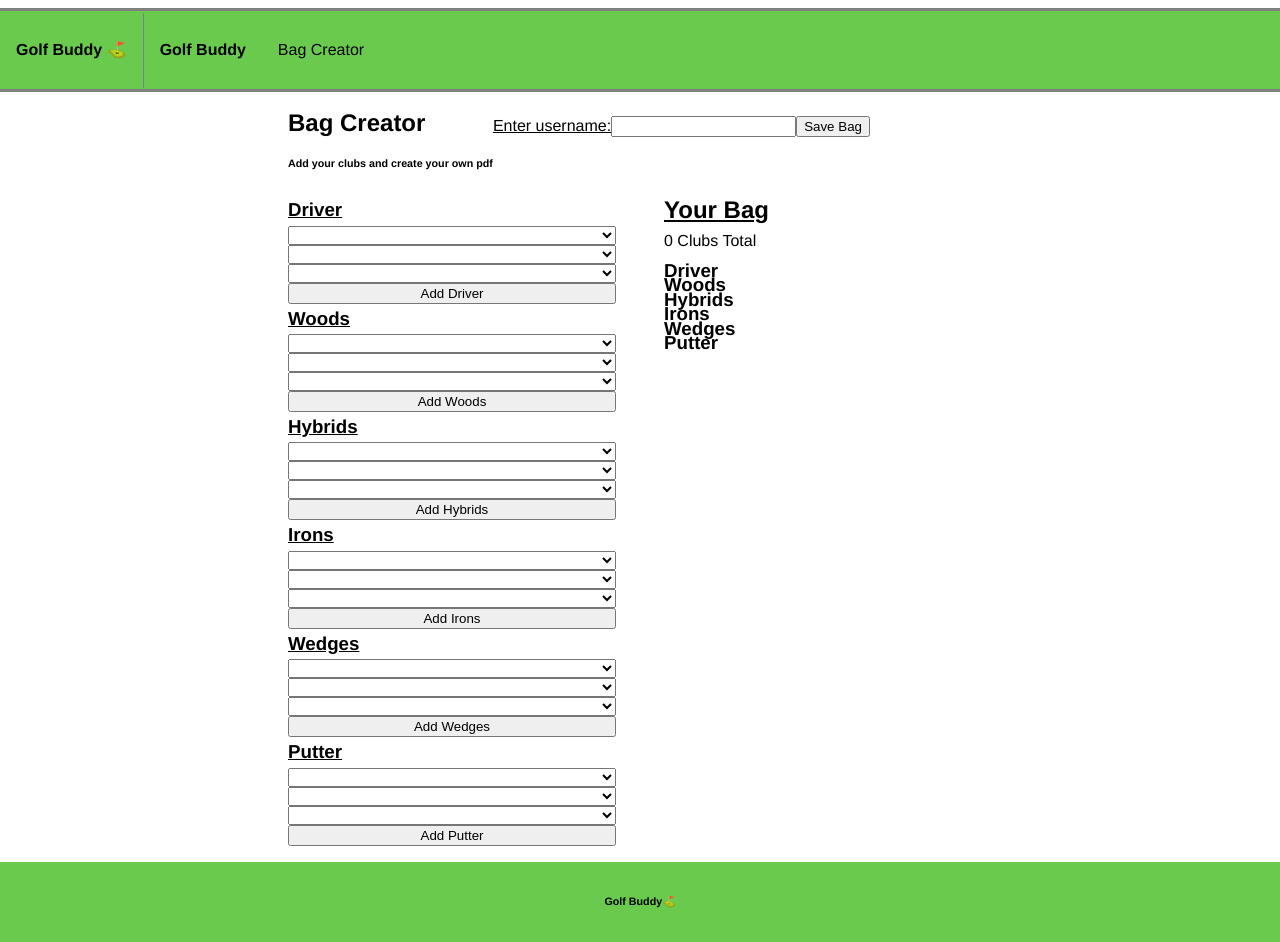
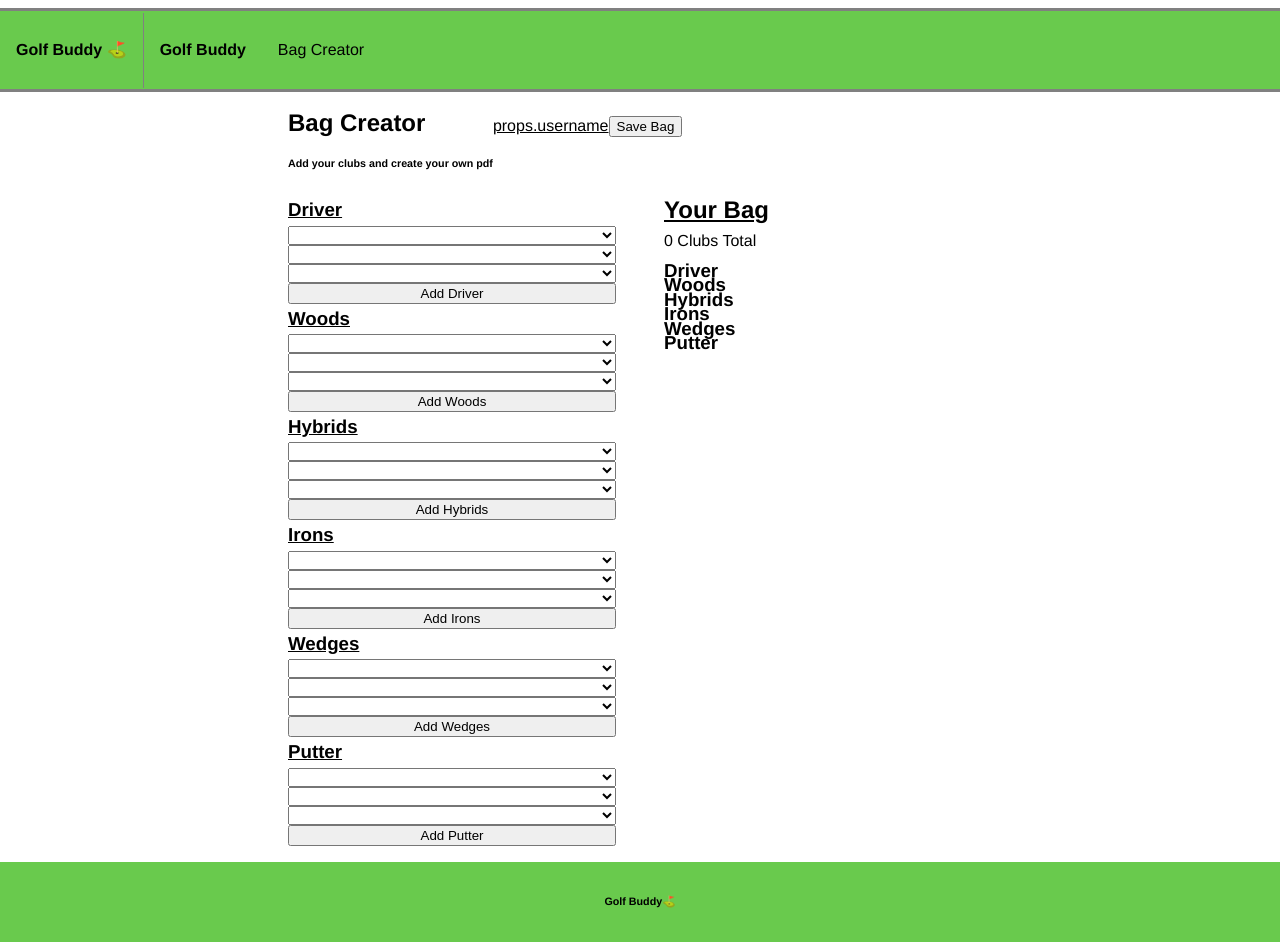
Before and after one commit to poplockndrop1t/golfBuddy, a React (Create React App) app: page /bagCreator in a window 1280 px wide. Built offline with nearby package versions, Linux system fonts and the light colour scheme.

Commit message:
Add sign in component

```diff
--- a/src/Components/BagCreator/BagCreator.js
+++ b/src/Components/BagCreator/BagCreator.js
@@ -4,10 +4,6 @@ import YourBag from './YourBag/YourBag.js';
 import './BagCreator.css';
 
 function BagCreator(props) {
-
-  function handleChange(event) {
-    return props.setUsername({ username: event.target.value });
-  };
 
   function handleSubmit(event) {
     if (props.username.username.length > 0) {
@@ -32,8 +28,7 @@ function BagCreator(props) {
           <h6>Add your clubs and create your own pdf</h6>
         </div>
         <div className="usernameContainer">
-          <label>Enter username:</label>
-          <input name="username" onChange={handleChange} />
+          <label>props.username</label>
           <button name="save" onClick={handleSubmit}>Save Bag</button>
         </div>
       </div>
```
Also changed, not shown: src/Components/SignIn/SignIn.js (added, +12 -0 lines), src/Components/SignIn/SignIn.css (added).
